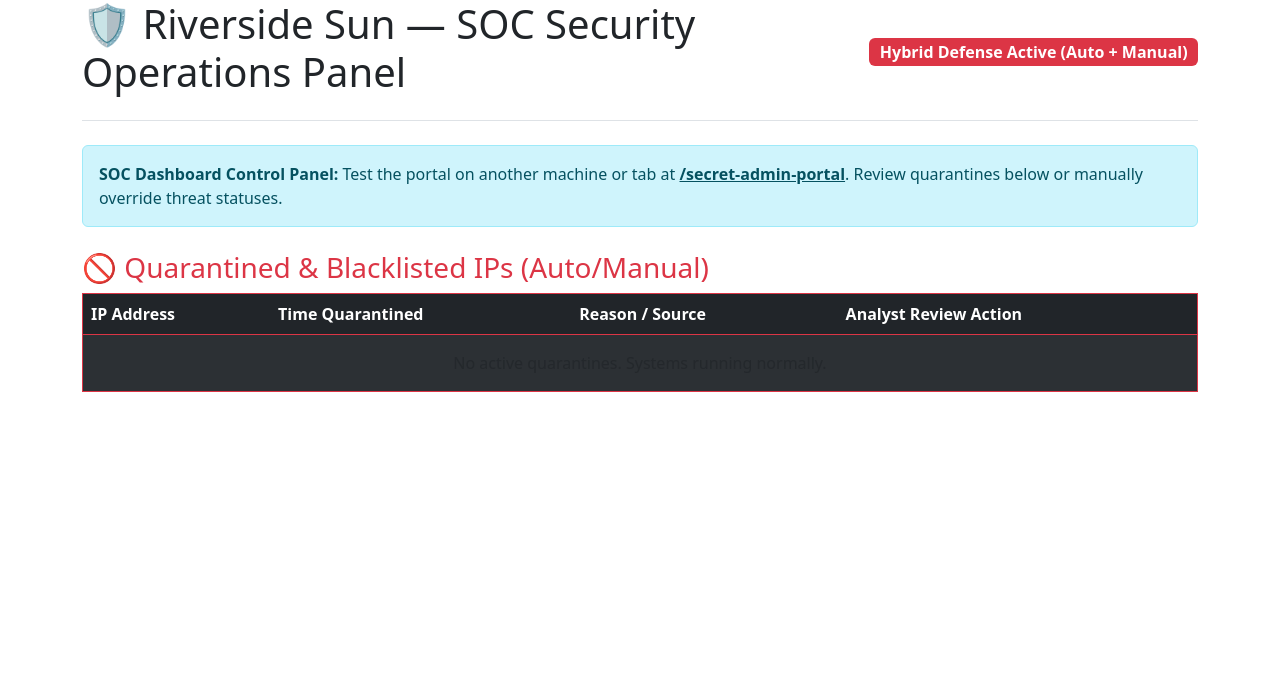
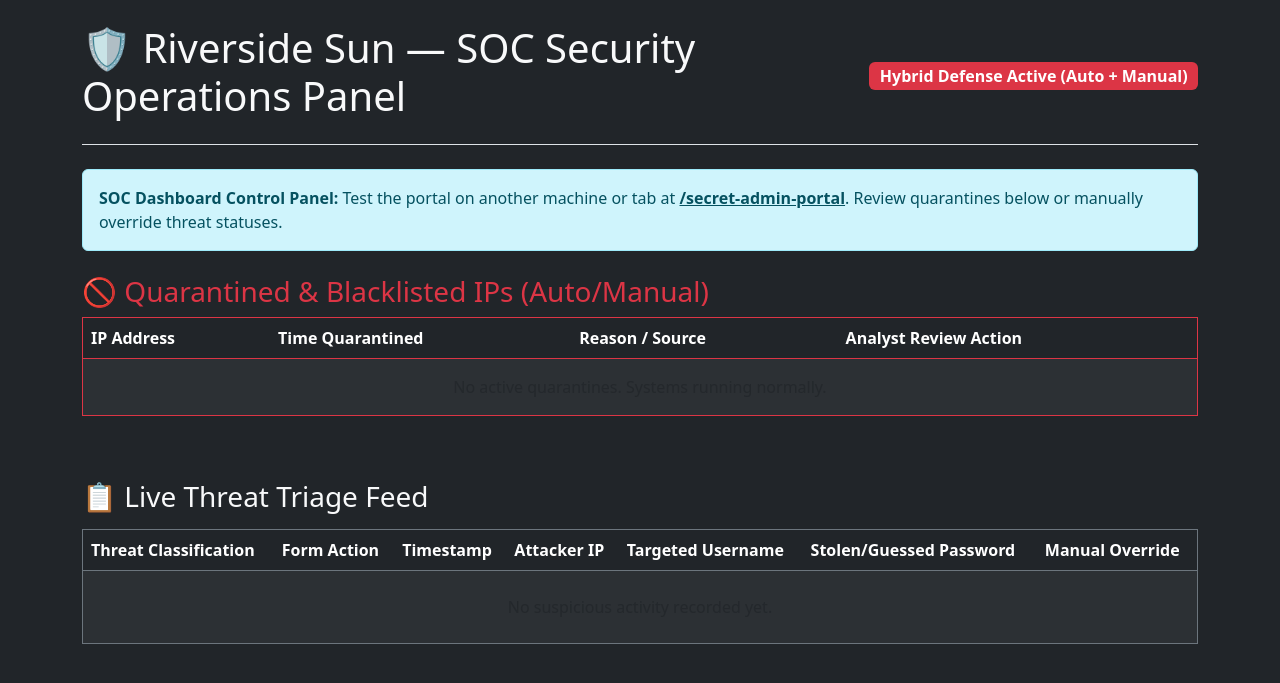
Before and after one commit to Zanele6293/Web-Based-Honeypot-and-Threat-Monitoring-Dashboard, a Flask app: page /dashboard in a window 1280 px wide. Shown: the top 683 px of the page. Run offline with Flask 3, Linux system fonts and the light colour scheme.

Commit message:
added the table body

```diff
--- a/templates/dashboard.html
+++ b/templates/dashboard.html
@@ -6,7 +6,8 @@
     <link href="https://cdn.jsdelivr.net/npm/bootstrap@5.3.0/dist/css/bootstrap.min.css" rel="stylesheet">
     <meta http-equiv="refresh" content="5">
 </head>
-<body>
+<body class="bg-dark text-light p-4">
+
     <div class="container">
         <header class="d-flex justify-content-between align-items-center border-bottom pb-3 mb-4">
             <h1>🛡️ Riverside Sun — SOC Security Operations Panel</h1>
@@ -19,6 +20,7 @@
             Review quarantines below or manually override threat statuses.
         </div>
 
+        <!-- QUARANTINED & BLOCKED IPS -->
         <h3 class="text-danger mt-4">🚫 Quarantined & Blacklisted IPs (Auto/Manual)</h3>
         <div class="table-responsive mb-5">
             <table class="table table-dark table-striped border border-danger">
@@ -50,6 +52,50 @@
                 </tbody>
             </table>
         </div>
+
+        <!-- LIVE INTRUSION ATTEMPTS -->
+        <h3 class="mt-4">📋 Live Threat Triage Feed</h3>
+        <div class="table-responsive">
+            <table class="table table-dark table-striped table-hover border border-secondary mt-2">
+                <thead>
+                    <tr>
+                        <th>Threat Classification</th>
+                        <th>Form Action</th>
+                        <th>Timestamp</th>
+                        <th>Attacker IP</th>
+                        <th>Targeted Username</th>
+                        <th>Stolen/Guessed Password</th>
+                        <th>Manual Override</th>
+                    </tr>
+                </thead>
+                <tbody>
+                    {% if logs %}
+                        {% for log in logs %}
+                        <tr>
+                            <td><strong>{{ log.threat }}</strong></td>
+                            <td><span class="badge bg-info text-dark">{{ log.action }}</span></td>
+                            <td>{{ log.time }}</td>
+                            <td><code>{{ log.ip }}</code></td>
+                            <td>{{ log.username }}</td>
+                            <td><span class="text-danger fw-bold">{{ log.password }}</span></td>
+                            <td>
+                                {% if log.ip in blocked %}
+                                    <span class="badge bg-danger">Quarantined</span>
+                                {% else %}
+                                    <a href="/block/{{ log.ip }}" class="btn btn-sm btn-outline-danger">Force Block</a>
+                                {% endif %}
+                            </td>
+                        </tr>
+                        {% endfor %}
+                    {% else %}
+                        <tr>
+                            <td colspan="7" class="text-center text-muted py-4">No suspicious activity recorded yet.</td>
+                        </tr>
+                    {% endif %}
+                </tbody>
+            </table>
         </div>
+    </div>
+
 </body>
 </html>
```
Lines whose indentation alone changed are shown as unchanged.
